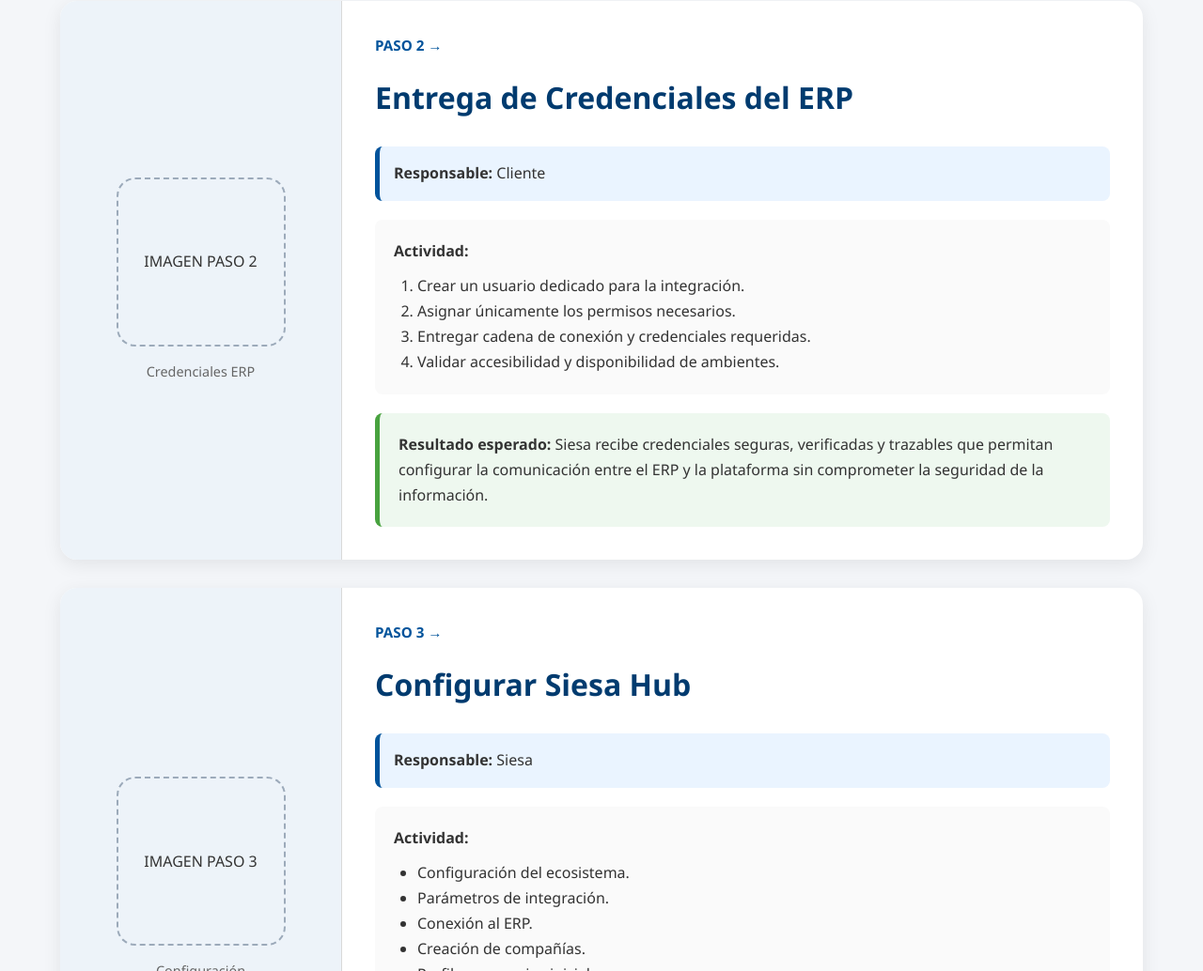
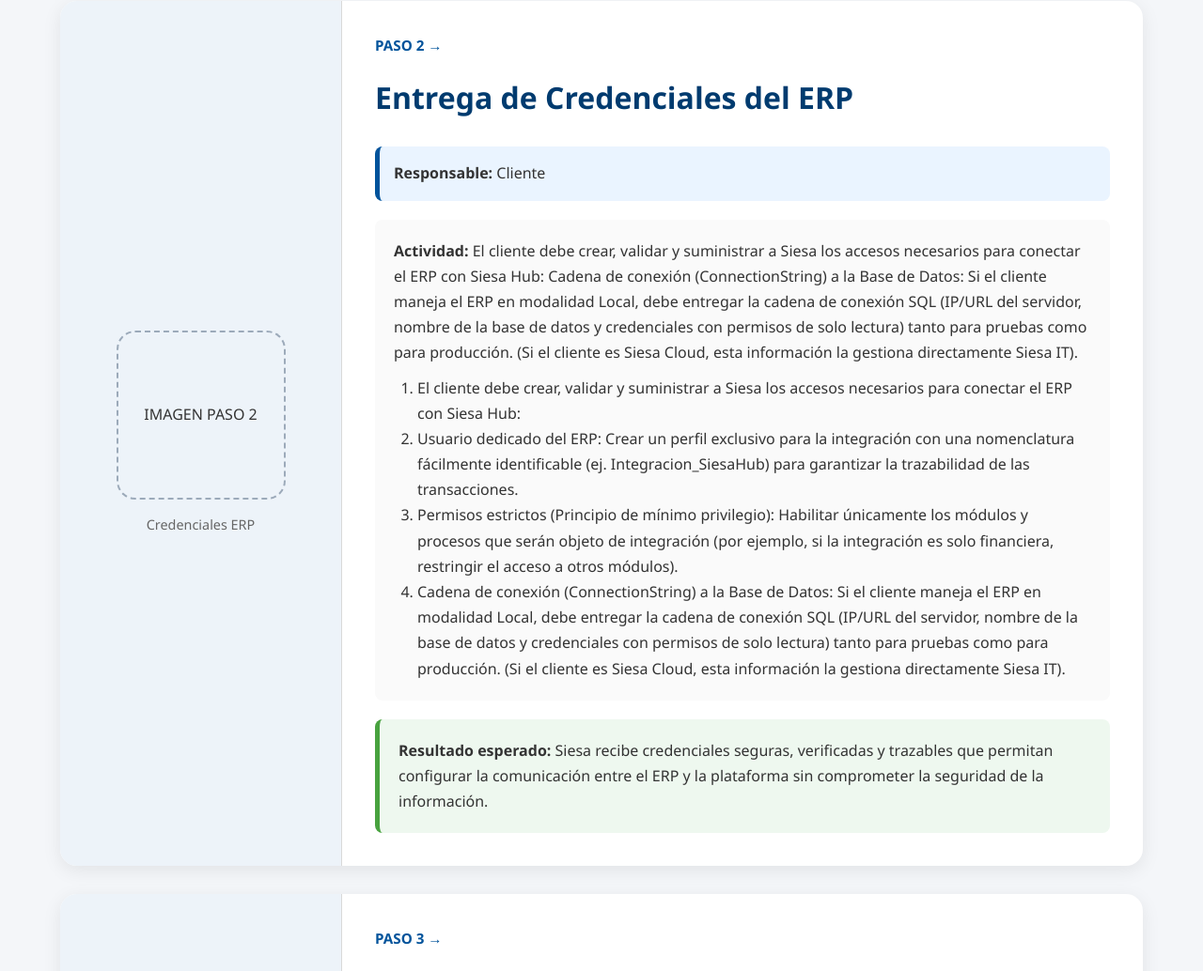
Before and after one commit to ISSergioCarvajal/SiesaHubEntrenamiento, a plain HTML site: page index.html in a window 1280 px wide. Shown: the part 1413-2447 px from the top of the page at 94% size. Drawn offline with Linux system fonts and the light colour scheme.

Commit message:
Update ERP integration instructions in index.html
Added detailed requirements for ERP integration with Siesa Hub.

```diff
--- a/index.html
+++ b/index.html
@@ -439,11 +439,20 @@ IMAGEN PASO 2
 
 <strong>Actividad:</strong>
 
+    El cliente debe crear, validar y suministrar a Siesa los accesos necesarios para conectar el ERP con Siesa Hub:
+
+
+
+
+
+Cadena de conexión (ConnectionString) a la Base de Datos: Si el cliente maneja el ERP en modalidad Local, debe entregar la cadena de conexión SQL (IP/URL del servidor, nombre de la base de datos y credenciales con permisos de solo lectura) tanto para pruebas como para producción. (Si el cliente es Siesa Cloud, esta información la gestiona directamente Siesa IT).
 <ol>
-<li>Crear un usuario dedicado para la integración.</li>
-<li>Asignar únicamente los permisos necesarios.</li>
-<li>Entregar cadena de conexión y credenciales requeridas.</li>
-<li>Validar accesibilidad y disponibilidad de ambientes.</li>
+<li>El cliente debe crear, validar y suministrar a Siesa los accesos necesarios para conectar el ERP con Siesa Hub:
+
+
+<li>Usuario dedicado del ERP: Crear un perfil exclusivo para la integración con una nomenclatura fácilmente identificable (ej. Integracion_SiesaHub) para garantizar la trazabilidad de las transacciones.</li>
+<li>Permisos estrictos (Principio de mínimo privilegio): Habilitar únicamente los módulos y procesos que serán objeto de integración (por ejemplo, si la integración es solo financiera, restringir el acceso a otros módulos).</li>
+<li>Cadena de conexión (ConnectionString) a la Base de Datos: Si el cliente maneja el ERP en modalidad Local, debe entregar la cadena de conexión SQL (IP/URL del servidor, nombre de la base de datos y credenciales con permisos de solo lectura) tanto para pruebas como para producción. (Si el cliente es Siesa Cloud, esta información la gestiona directamente Siesa IT).</li></li>
 </ol>
 
 </div>
```
